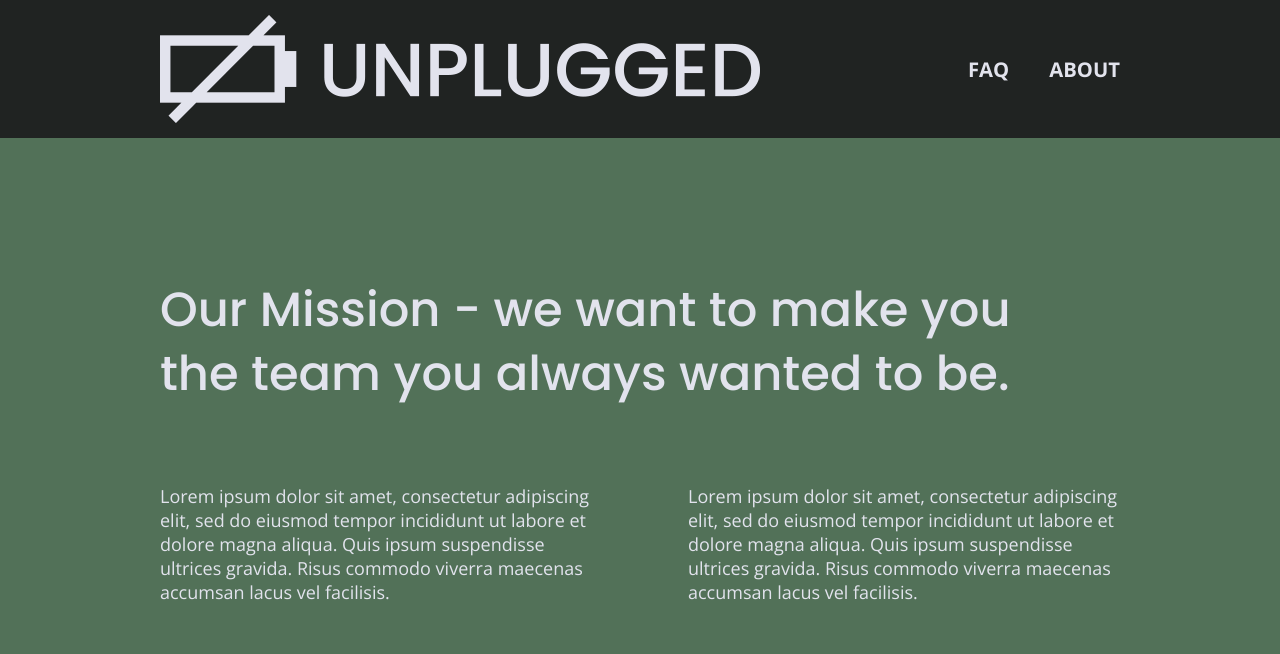
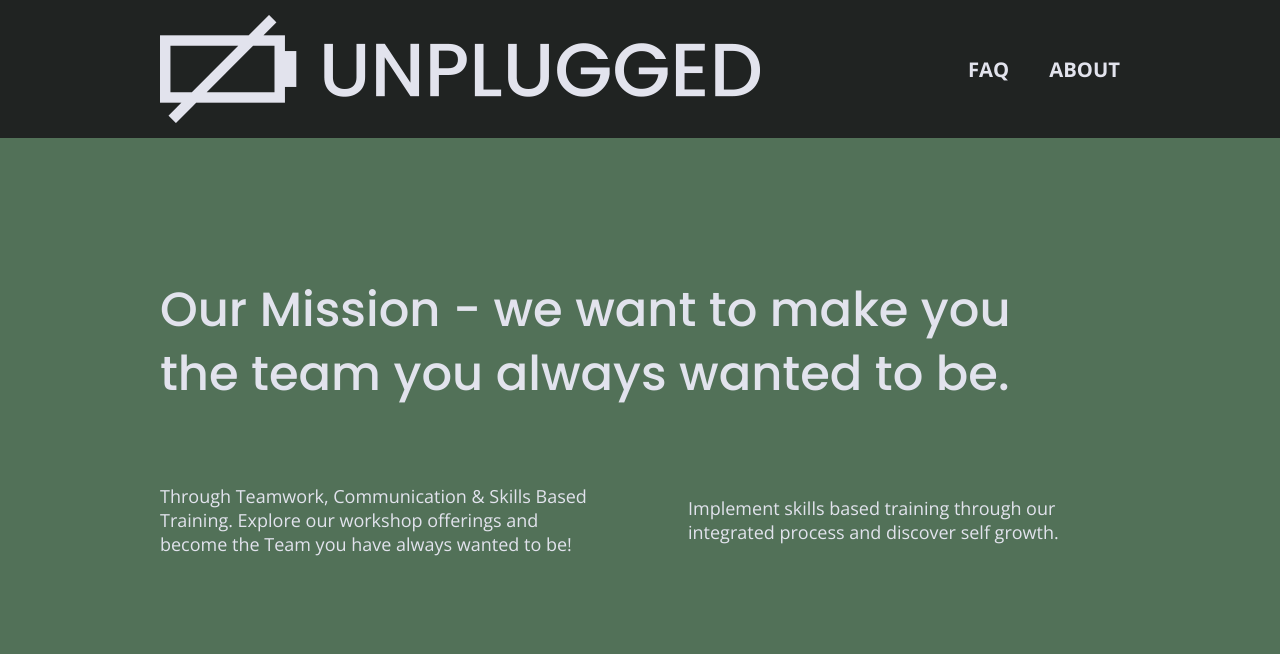
Before and after one commit to Hannick98/Website-Project, a website: page about/index.html in a window 1280 px wide. Shown: the top 654 px of the page. Drawn offline with nearby package versions, Linux system fonts and the light colour scheme.

Commit message:
about-update

```diff
--- a/about/index.html
+++ b/about/index.html
@@ -49,14 +49,10 @@
         <h2>Our Mission - we want to make you the team you always wanted to be.</h2>
         <div class="mission-content">
           <p>
-            Lorem ipsum dolor sit amet, consectetur adipiscing elit, sed do eiusmod tempor incididunt ut labore et
-            dolore magna aliqua. Quis ipsum suspendisse ultrices gravida. Risus commodo viverra maecenas accumsan lacus
-            vel facilisis.
+            Through Teamwork, Communication & Skills Based Training. Explore our workshop offerings and become the Team you have always wanted to be!
           </p>
           <p>
-            Lorem ipsum dolor sit amet, consectetur adipiscing elit, sed do eiusmod tempor incididunt ut labore et
-            dolore magna aliqua. Quis ipsum suspendisse ultrices gravida. Risus commodo viverra maecenas accumsan lacus
-            vel facilisis.
+            Implement skills based training through our integrated process and discover self growth.
           </p>
         </div>
       </div>
```
